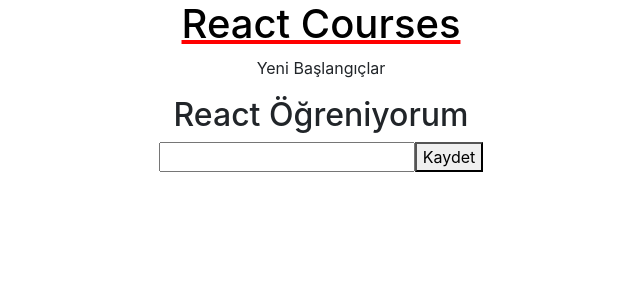
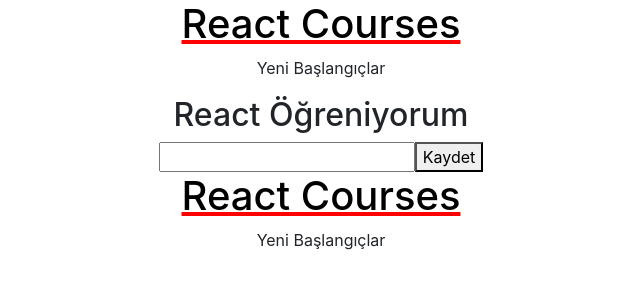
Before and after one commit to OzanMertKaraca/ReactJs-1, a React (Create React App) app: page / in a window 1280 px wide. Shown: the top 300 px of the page, without its empty margins (319-959 px from the left). Built offline with nearby package versions, Linux system fonts and the light colour scheme.

Commit message:
propsları console ve ekrana  daha farklı nasıl yazdırabilirim.

```diff
--- a/src/ilkcmpnt.js
+++ b/src/ilkcmpnt.js
@@ -4,6 +4,7 @@
     render()
     {
         console.log(this.props)
+        const{baslik,aciklama}=this.props;
         return(
         <div>
             <h1>{this.props.baslik}</h1>
@@ -13,6 +14,8 @@
                 <input type="text"/>
                 <button>Kaydet</button>
             </form>
+            <h1>{baslik}</h1>
+            <p>{aciklama}</p>
         </div>
         );
     }
```
